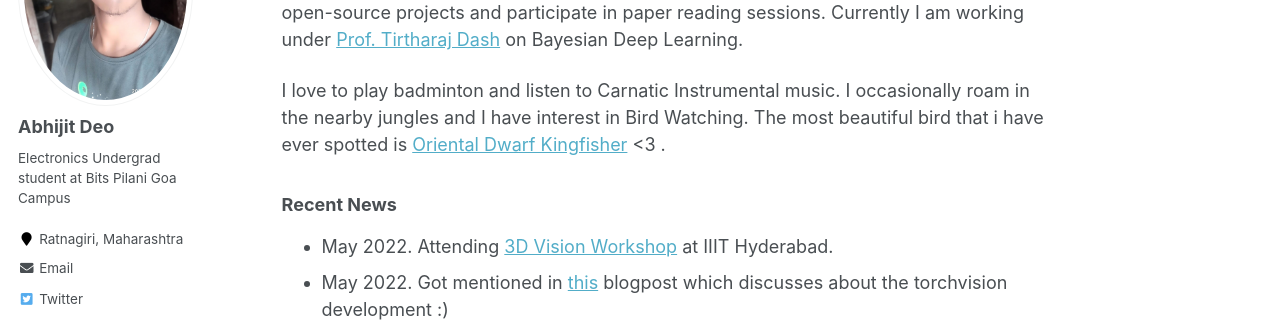
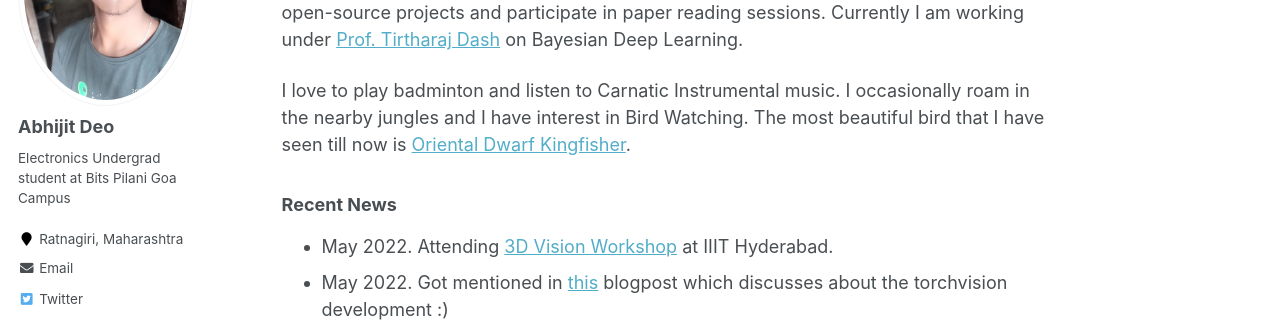
Before and after one commit to abhi-glitchhg/abhi-glitchhg.github.io, a Jekyll site: the page built from _pages/about.md, in a window 1280 px wide. Shown: the part 242-564 px from the top of the page. Built offline with Jekyll 4.4.1, drawn with Linux system fonts in a browser that asks for light colours.

```diff
--- a/_pages/about.md
+++ b/_pages/about.md
@@ -10,7 +10,7 @@ redirect_from:
 
 I am a third-year undergraduate student at [Bits Pilani, Goa Campus](https://www.bits-pilani.ac.in/Goa/). I am interested in Artificial Intelligence, Generative Models, and Deep Learning. I am a member of the [Society for Artificial Intelligence and Deep Learning(SAIDL)](https://www.saidl.in/), where I actively contribute to open-source projects and participate in paper reading sessions. Currently I am working under [Prof. Tirtharaj Dash](https://www.bits-pilani.ac.in/goa/tirtharaj/profile) on Bayesian Deep Learning.
 
-I love to play badminton and listen to Carnatic Instrumental music. I occasionally roam in the nearby jungles and I have interest in Bird Watching. The most beautiful bird that i have ever spotted is [Oriental Dwarf Kingfisher](https://en.wikipedia.org/wiki/Oriental_dwarf_kingfisher) <3 .
+I love to play badminton and listen to Carnatic Instrumental music. I occasionally roam in the nearby jungles and I have interest in Bird Watching. The most beautiful bird that I have seen till now  is [Oriental Dwarf Kingfisher](https://en.wikipedia.org/wiki/Oriental_dwarf_kingfisher).
 
 
 
```
Also changed, not shown: _pages/cv.md (+3 -1 lines).
